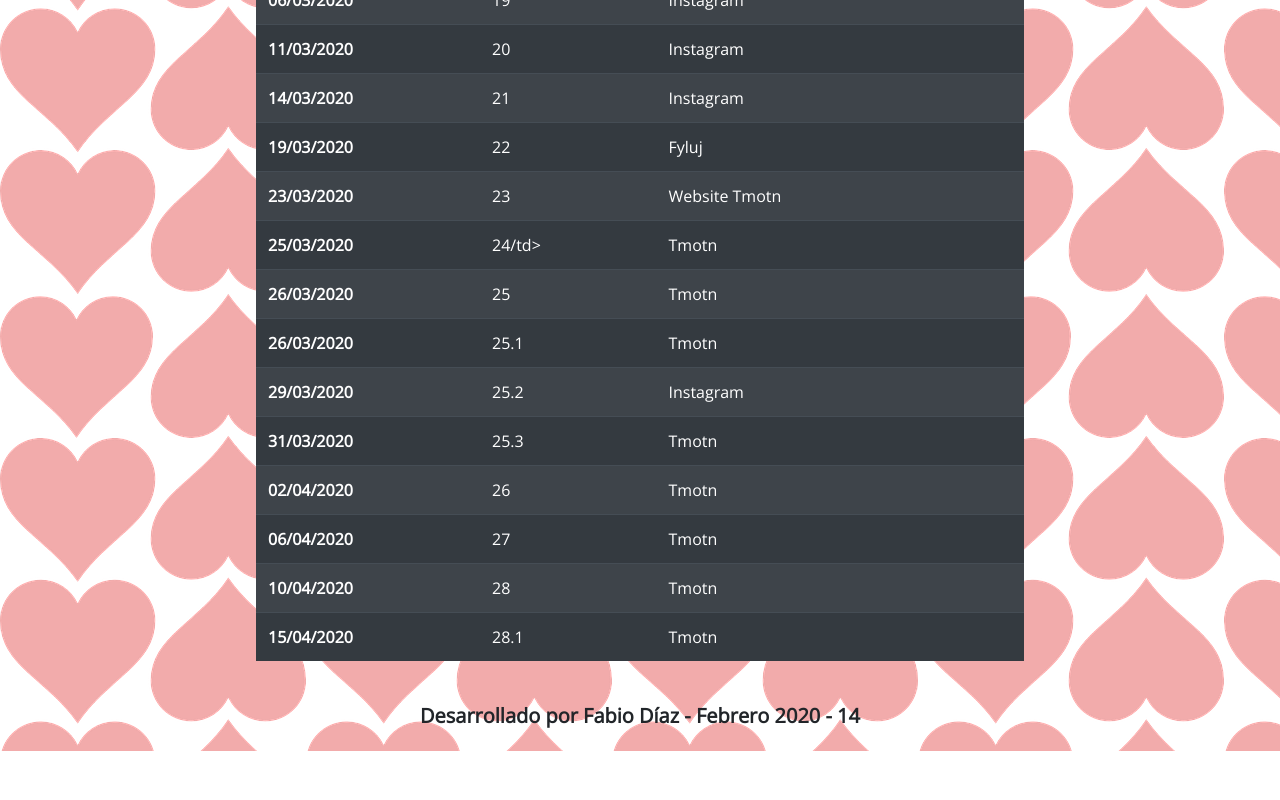
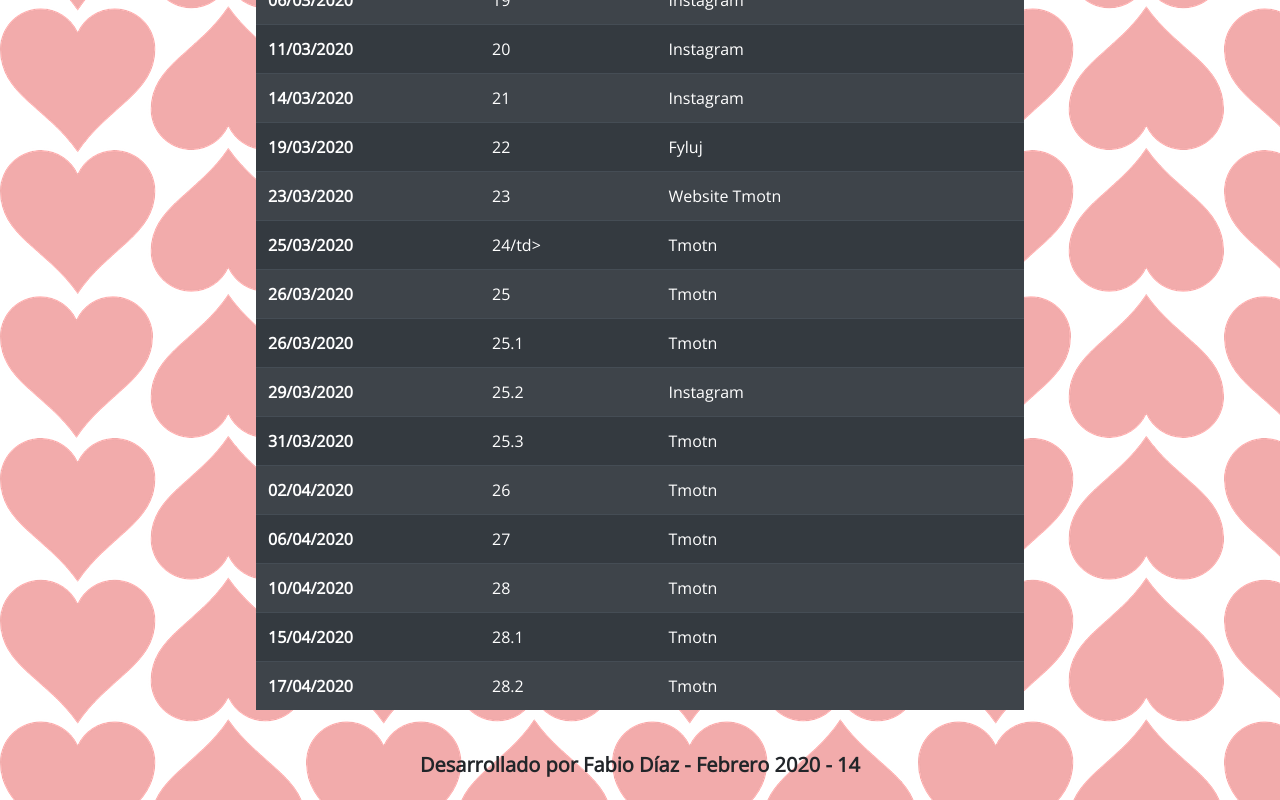
Before and after one commit to diazfabio18/San_Valentin, a plain HTML site: page index.html in a window 1280 px wide. Shown: the part 3546-4346 px from the top of the page. Before the commit the page ends 4297 px from the top, so only its background shows below. Drawn offline with nearby package versions, Linux system fonts and the light colour scheme.

Commit message:
28.2 añadido

```diff
--- a/index.html
+++ b/index.html
@@ -289,6 +289,12 @@
             <td>Tmotn</td>
           </tr>
 
+          <tr>
+            <th scope="row">17/04/2020</th>
+            <td>28.2</td>
+            <td>Tmotn</td>
+          </tr>
+
         </tbody>
       </table>
 
```
